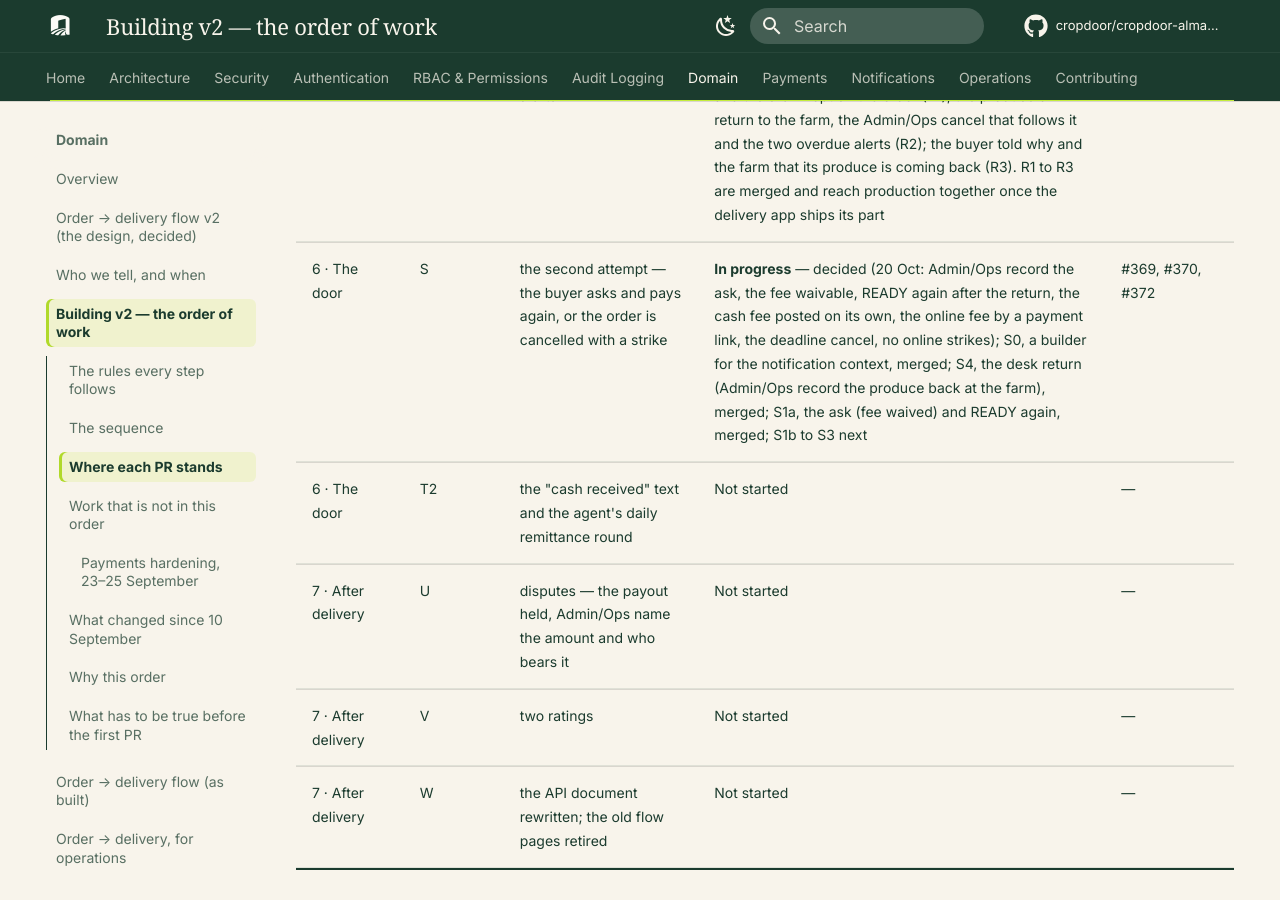
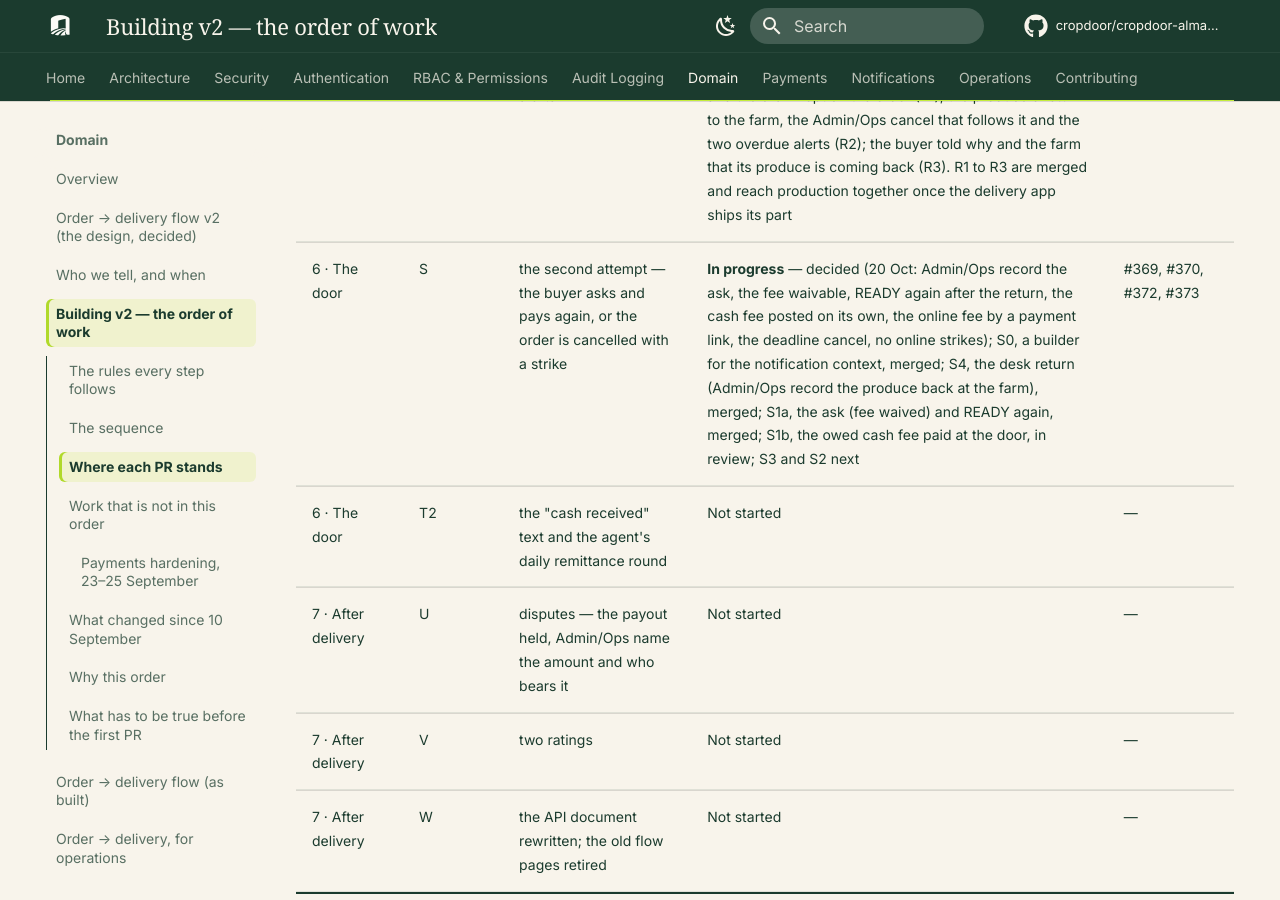
Before and after one commit to cropdoor/cropdoor-almanac, an MkDocs documentation site: the page built from docs/domain/order-delivery-flow-v2-build-order.md, in a window 1280 px wide and 900 px high, scrolled down 8719 px. Built offline with MkDocs 1.6.1 and Material for MkDocs 9.7.7, drawn with Linux system fonts in a browser that asks for light colours; some web fonts are replaced; comment, search, counter and statistics services are not loaded.

Commit message:
build order: S1b, the owed cash fee, in review (#373)

```diff
--- a/docs/domain/order-delivery-flow-v2-build-order.md
+++ b/docs/domain/order-delivery-flow-v2-build-order.md
@@ -79,7 +79,7 @@ The one place that says what is finished. A PR is **Done** only once it is merge
 | 6 · The door | P | the handoff code — sent at placement, verified at the door with no signal | **Done** — the code sent at placement and checked online at the door on every order, with try limits, resend, "buyer has no code" and the Admin/Ops list; the no-signal door waits for the mobile apps (CTO, 17 Oct) | #364 |
 | 6 · The door | Q | the delivery photo, required | **Done** — 1–3 photos of the produce required at the door, stored in the private evidence bucket, shown to Admin/Ops and to the Buyer once delivered | #365 |
 | 6 · The door | R | DELIVERY FAILED, the return to the farm, the alerts | **Done** — the delivery agent's DELIVERY FAILED at the door with a reason, a note and photos, no money moved and the crew kept on the order (R1); the produce's return to the farm, the Admin/Ops cancel that follows it and the two overdue alerts (R2); the buyer told why and the farm that its produce is coming back (R3). R1 to R3 are merged and reach production together once the delivery app ships its part | #366, #367, #368 |
-| 6 · The door | S | the second attempt — the buyer asks and pays again, or the order is cancelled with a strike | **In progress** — decided (20 Oct: Admin/Ops record the ask, the fee waivable, READY again after the return, the cash fee posted on its own, the online fee by a payment link, the deadline cancel, no online strikes); S0, a builder for the notification context, merged; S4, the desk return (Admin/Ops record the produce back at the farm), merged; S1a, the ask (fee waived) and READY again, merged; S1b to S3 next | #369, #370, #372 |
+| 6 · The door | S | the second attempt — the buyer asks and pays again, or the order is cancelled with a strike | **In progress** — decided (20 Oct: Admin/Ops record the ask, the fee waivable, READY again after the return, the cash fee posted on its own, the online fee by a payment link, the deadline cancel, no online strikes); S0, a builder for the notification context, merged; S4, the desk return (Admin/Ops record the produce back at the farm), merged; S1a, the ask (fee waived) and READY again, merged; S1b, the owed cash fee paid at the door, in review; S3 and S2 next | #369, #370, #372, #373 |
 | 6 · The door | T2 | the "cash received" text and the agent's daily remittance round | Not started | — |
 | 7 · After delivery | U | disputes — the payout held, Admin/Ops name the amount and who bears it | Not started | — |
 | 7 · After delivery | V | two ratings | Not started | — |
```
